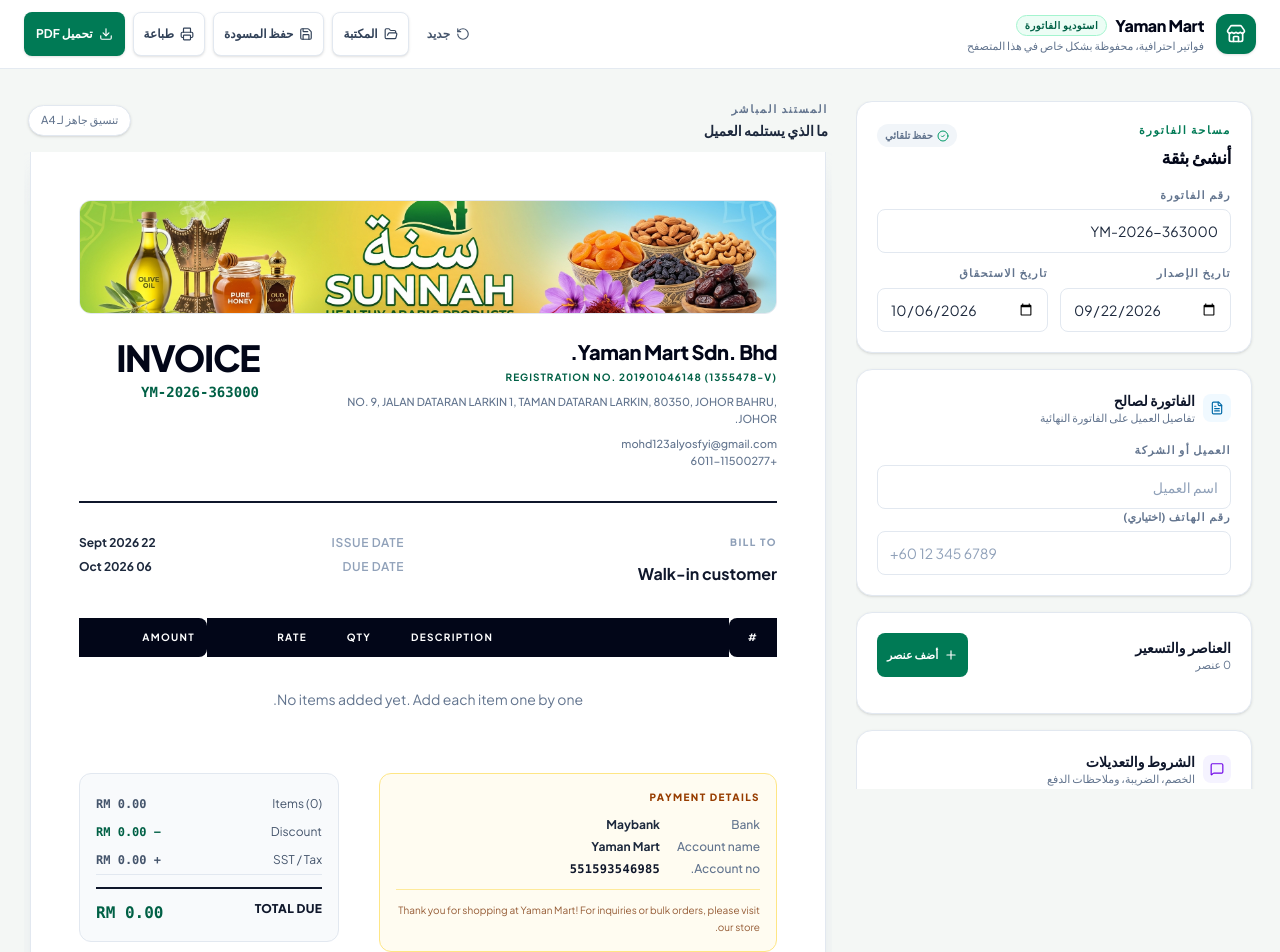
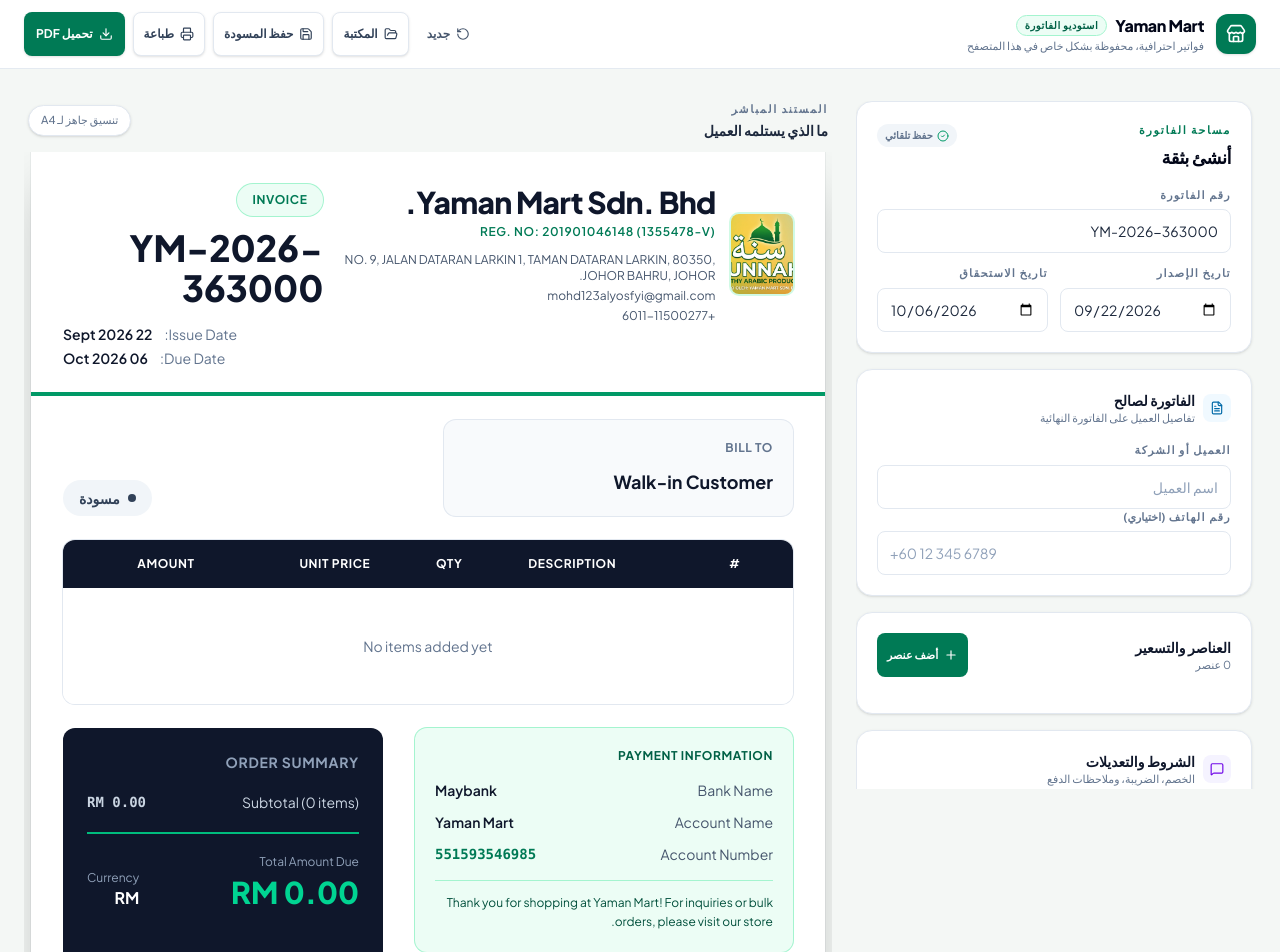
Before and after one commit to amralwaeli/invoice-generator, a React (Vite) app: page / in a window 1280 px wide. Shown: the top 952 px of the page. Built offline with nearby package versions, Linux system fonts and the light colour scheme.

Commit message:
feat: enhance invoice layout and styling for improved readability and print quality

```diff
--- a/src/App.tsx
+++ b/src/App.tsx
@@ -927,87 +927,123 @@
             <div
               ref={previewRef}
               id="printable-invoice"
-              className="invoice-document mx-auto min-h-[1120px] w-full max-w-[794px] bg-white p-4 text-slate-800 shadow-xl shadow-slate-300/40 ring-1 ring-slate-200 sm:p-8 md:p-12"
+              className="invoice-document mx-auto min-h-[1120px] w-full max-w-[794px] bg-white p-0 text-slate-800 shadow-2xl ring-1 ring-slate-900/5 sm:p-0"
             >
-              <div className="flex min-h-[1024px] flex-col">
-                <div className="mb-6 overflow-hidden rounded-xl border border-slate-200 bg-white">
+              <div className="flex min-h-[1024px] flex-col bg-white">
+                {/* Header Section with Logo */}
+                <div className="relative border-b-4 border-emerald-600 px-8 pt-8 pb-6">
+                  <div className="flex items-start justify-between">
+                    <div className="flex items-center gap-4">
+                      <div className="h-20 w-20 overflow-hidden rounded-lg bg-emerald-50 ring-2 ring-emerald-100">
                         <img
                           src={invoice.logoUrl || './yaman_mart_banner.jpg'}
                           alt="Store logo"
-                    className="h-28 w-full object-cover bg-slate-100"
+                          className="h-full w-full object-cover"
                         />
                       </div>
-
-                <div className="flex items-start justify-between gap-8 border-b-2 border-slate-900 pb-8">
-                  <div className="max-w-[440px]">
-                    <p className="text-xl font-black tracking-tight text-slate-950">{invoice.shopName}</p>
+                      <div>
+                        <h1 className="text-3xl font-black tracking-tight text-slate-900">
+                          {invoice.shopName}
+                        </h1>
                         {invoice.companyReg && (
-                      <p className="mt-1 text-[10px] font-bold uppercase tracking-[0.1em] text-emerald-800">
-                        Registration no. {invoice.companyReg}
+                          <p className="mt-1 text-xs font-semibold uppercase tracking-wider text-emerald-700">
+                            Reg. No: {invoice.companyReg}
                           </p>
                         )}
-                    <p className="mt-2 text-[11px] font-medium leading-relaxed text-slate-500">{invoice.shopAddress}</p>
-                    <p className="mt-2 text-[11px] font-medium text-slate-500">{invoice.shopEmail}</p>
-                    <p className="text-[11px] font-medium text-slate-500">{invoice.shopPhone}</p>
+                        <div className="mt-3 space-y-1 text-xs text-slate-600">
+                          <p>{invoice.shopAddress}</p>
+                          <p>{invoice.shopEmail}</p>
+                          <p>{invoice.shopPhone}</p>
                         </div>
-
-                  <div className="min-w-[180px] text-right">
-                    <h2 className="text-4xl font-black tracking-[-0.04em] text-slate-950">INVOICE</h2>
-                    <p className="mt-1 font-mono text-sm font-bold text-emerald-800">{invoice.invoiceNumber || '—'}</p>
                       </div>
                     </div>
 
-                <div className="grid grid-cols-2 gap-12 py-8">
-                  <div>
-                    <p className="text-[10px] font-extrabold uppercase tracking-[0.15em] text-slate-400">Bill to</p>
-                    <p className="mt-3 text-base font-bold text-slate-900">{invoice.customerName.trim() || 'Walk-in customer'}</p>
-                    {invoice.customerPhone && <p className="mt-1 text-xs text-slate-500">{invoice.customerPhone}</p>}
+                    <div className="text-right">
+                      <div className="inline-flex items-center gap-2 rounded-full bg-emerald-50 px-4 py-2 ring-1 ring-emerald-200">
+                        <span className="text-xs font-bold uppercase tracking-wider text-emerald-700">Invoice</span>
                       </div>
-                  <dl className="space-y-2 text-right text-xs">
-                    <div className="flex items-center justify-between gap-6">
-                      <dt className="font-semibold uppercase tracking-wider text-slate-400">Issue date</dt>
-                      <dd className="font-bold text-slate-800">{formatDate(invoice.date)}</dd>
+                      <h2 className="mt-3 text-4xl font-black text-slate-900">
+                        {invoice.invoiceNumber || '—'}
+                      </h2>
+                      <div className="mt-4 space-y-1 text-sm">
+                        <div className="flex items-center justify-end gap-3">
+                          <span className="text-slate-500">Issue Date:</span>
+                          <span className="font-semibold text-slate-900">{formatDate(invoice.date)}</span>
                         </div>
-                    <div className="flex items-center justify-between gap-6">
-                      <dt className="font-semibold uppercase tracking-wider text-slate-400">Due date</dt>
-                      <dd className="font-bold text-slate-800">{formatDate(invoice.dueDate)}</dd>
+                        <div className="flex items-center justify-end gap-3">
+                          <span className="text-slate-500">Due Date:</span>
+                          <span className="font-semibold text-slate-900">{formatDate(invoice.dueDate)}</span>
                         </div>
-                  </dl>
+                      </div>
+                    </div>
+                  </div>
                 </div>
 
-                <table className="w-full border-collapse text-left">
+                {/* Bill To Section */}
+                <div className="px-8 py-6">
+                  <div className="grid grid-cols-2 gap-8">
+                    <div className="rounded-xl bg-slate-50 p-5 ring-1 ring-slate-200">
+                      <h3 className="text-xs font-bold uppercase tracking-wider text-slate-500">Bill To</h3>
+                      <p className="mt-3 text-lg font-bold text-slate-900">
+                        {invoice.customerName.trim() || 'Walk-in Customer'}
+                      </p>
+                      {invoice.customerPhone && (
+                        <p className="mt-1 text-sm text-slate-600">{invoice.customerPhone}</p>
+                      )}
+                    </div>
+
+                    <div className="flex items-end justify-end">
+                      <div className={`inline-flex items-center gap-2 rounded-full px-4 py-2 text-sm font-bold ${
+                        displayStatus === 'paid' ? 'bg-emerald-100 text-emerald-800' :
+                        displayStatus === 'overdue' ? 'bg-rose-100 text-rose-800' :
+                        displayStatus === 'sent' ? 'bg-amber-100 text-amber-800' :
+                        'bg-slate-100 text-slate-700'
+                      }`}>
+                        <span className="h-2 w-2 rounded-full bg-current"></span>
+                        {displayStatusInfo.label}
+                      </div>
+                    </div>
+                  </div>
+                </div>
+
+                {/* Items Table */}
+                <div className="px-8 pb-6">
+                  <div className="overflow-hidden rounded-xl ring-1 ring-slate-200">
+                    <table className="w-full">
                       <thead>
-                    <tr className="bg-slate-950 text-[10px] font-extrabold uppercase tracking-[0.13em] text-white">
-                      <th className="w-12 rounded-l-lg px-3 py-3 text-center">#</th>
-                      <th className="px-3 py-3">Description</th>
-                      <th className="w-20 px-3 py-3 text-center">Qty</th>
-                      <th className="w-28 px-3 py-3 text-right">Rate</th>
-                      <th className="w-32 rounded-r-lg px-3 py-3 text-right">Amount</th>
+                        <tr className="bg-slate-900 text-white">
+                          <th className="px-6 py-4 text-left text-xs font-bold uppercase tracking-wider">#</th>
+                          <th className="px-6 py-4 text-left text-xs font-bold uppercase tracking-wider">Description</th>
+                          <th className="px-6 py-4 text-center text-xs font-bold uppercase tracking-wider">Qty</th>
+                          <th className="px-6 py-4 text-right text-xs font-bold uppercase tracking-wider">Unit Price</th>
+                          <th className="px-6 py-4 text-right text-xs font-bold uppercase tracking-wider">Amount</th>
                         </tr>
                       </thead>
-                  <tbody className="divide-y divide-slate-100">
+                      <tbody className="divide-y divide-slate-200 bg-white">
                         {invoice.items.length === 0 ? (
                           <tr>
-                        <td colSpan={5} className="px-3 py-8 text-center text-sm text-slate-500">
-                          No items added yet. Add each item one by one.
+                            <td colSpan={5} className="px-6 py-12 text-center text-sm text-slate-500">
+                              No items added yet
                             </td>
                           </tr>
                         ) : (
                           invoice.items.map((item, index) => {
                             const lineTotal = numericValue(item.quantity) * numericValue(item.unitPrice);
                             return (
-                          <tr key={item.id} className={index % 2 === 1 ? 'bg-slate-50/70' : ''}>
-                            <td className="px-3 py-4 text-center font-mono text-xs text-slate-400">{String(index + 1).padStart(2, '0')}</td>
-                            <td className="px-3 py-4 text-sm font-semibold text-slate-800">
+                              <tr key={item.id} className={index % 2 === 0 ? 'bg-white' : 'bg-slate-50'}>
+                                <td className="px-6 py-4 text-sm font-mono font-medium text-slate-500">
+                                  {String(index + 1).padStart(2, '0')}
+                                </td>
+                                <td className="px-6 py-4 text-sm font-semibold text-slate-900">
                                   {item.description.trim() || 'Item description'}
                                 </td>
-                            <td className="px-3 py-4 text-center font-mono text-xs font-semibold text-slate-600">
+                                <td className="px-6 py-4 text-center text-sm font-semibold text-slate-700">
                                   {numericValue(item.quantity)}
                                 </td>
-                            <td className="px-3 py-4 text-right font-mono text-xs text-slate-600">
+                                <td className="px-6 py-4 text-right text-sm font-mono text-slate-700">
                                   {formatMoney(numericValue(item.unitPrice), invoice.currencySymbol)}
                                 </td>
-                            <td className="px-3 py-4 text-right font-mono text-xs font-extrabold text-slate-900">
+                                <td className="px-6 py-4 text-right text-sm font-mono font-bold text-slate-900">
                                   {formatMoney(lineTotal, invoice.currencySymbol)}
                                 </td>
                               </tr>
@@ -1016,67 +1052,112 @@
                         )}
                       </tbody>
                     </table>
-
-                <div className="mt-8 grid grid-cols-[1fr_260px] gap-10">
-                  <div className="space-y-5">
-                    <div className="rounded-xl border border-amber-200 bg-amber-50/70 p-4">
-                      <p className="text-[10px] font-extrabold uppercase tracking-[0.14em] text-amber-800">Payment details</p>
-                      <div className="mt-3 grid grid-cols-[100px_1fr] gap-y-1.5 text-xs">
-                        <span className="font-medium text-slate-500">Bank</span>
-                        <span className="font-bold text-slate-800">{invoice.bankName}</span>
-                        <span className="font-medium text-slate-500">Account name</span>
-                        <span className="font-bold text-slate-800">{invoice.accountName}</span>
-                        <span className="font-medium text-slate-500">Account no.</span>
-                        <span className="font-mono font-extrabold tracking-wide text-slate-900">{invoice.accountNumber}</span>
                   </div>
-                      <p className="mt-3 border-t border-amber-200/80 pt-3 text-[10px] leading-relaxed text-amber-900/80">{invoice.notes}</p>
                 </div>
 
-                    {invoice.remarks.trim() && (
-                      <div>
-                        <p className="text-[10px] font-extrabold uppercase tracking-[0.14em] text-slate-400">Remarks</p>
-                        <p className="mt-2 whitespace-pre-line text-xs leading-relaxed text-slate-600">{invoice.remarks}</p>
+                {/* Totals and Payment Section */}
+                <div className="grid grid-cols-[1fr_320px] gap-8 px-8 pb-8">
+                  {/* Payment Details */}
+                  <div className="space-y-6">
+                    <div className="rounded-xl bg-emerald-50 p-5 ring-1 ring-emerald-200">
+                      <h3 className="text-xs font-bold uppercase tracking-wider text-emerald-800">
+                        Payment Information
+                      </h3>
+                      <div className="mt-4 space-y-3">
+                        <div className="flex justify-between text-sm">
+                          <span className="text-slate-600">Bank Name</span>
+                          <span className="font-semibold text-slate-900">{invoice.bankName}</span>
+                        </div>
+                        <div className="flex justify-between text-sm">
+                          <span className="text-slate-600">Account Name</span>
+                          <span className="font-semibold text-slate-900">{invoice.accountName}</span>
+                        </div>
+                        <div className="flex justify-between text-sm">
+                          <span className="text-slate-600">Account Number</span>
+                          <span className="font-mono font-bold text-emerald-700">{invoice.accountNumber}</span>
+                        </div>
+                      </div>
+                      {invoice.notes && (
+                        <p className="mt-4 border-t border-emerald-200 pt-3 text-xs leading-relaxed text-emerald-900">
+                          {invoice.notes}
+                        </p>
+                      )}
+                    </div>
+
+                    {invoice.remarks && (
+                      <div className="rounded-xl bg-slate-50 p-5 ring-1 ring-slate-200">
+                        <h3 className="text-xs font-bold uppercase tracking-wider text-slate-500">
+                          Terms & Conditions
+                        </h3>
+                        <p className="mt-3 text-sm leading-relaxed text-slate-700">
+                          {invoice.remarks}
+                        </p>
                       </div>
                     )}
                   </div>
 
-                  <div className="self-start rounded-xl border border-slate-200 bg-slate-50 p-4 text-xs">
-                    <div className="flex justify-between gap-4 py-1.5 text-slate-600">
-                      <span>Items ({totals.quantity})</span>
+                  {/* Totals */}
+                  <div className="rounded-xl bg-slate-900 p-6 text-white">
+                    <h3 className="text-sm font-bold uppercase tracking-wider text-slate-400">
+                      Order Summary
+                    </h3>
+
+                    <div className="mt-5 space-y-3 text-sm">
+                      <div className="flex justify-between text-slate-300">
+                        <span>Subtotal ({totals.quantity} items)</span>
                         <span className="font-mono font-semibold">{formatMoney(totals.subtotal, invoice.currencySymbol)}</span>
                       </div>
-                    <div className="flex justify-between gap-4 py-1.5 text-slate-600">
+
+                      {totals.discountAmount > 0 && (
+                        <div className="flex justify-between text-emerald-400">
                           <span>
-                        Discount
-                        {numericValue(invoice.discountValue) > 0 && invoice.discountType === 'percentage'
-                          ? ' (' + numericValue(invoice.discountValue) + '%)'
-                          : ''}
+                            Discount {invoice.discountType === 'percentage' && invoice.discountValue > 0 && `(${invoice.discountValue}%)`}
                           </span>
-                      <span className="font-mono font-semibold text-emerald-800">− {formatMoney(totals.discountAmount, invoice.currencySymbol)}</span>
+                          <span className="font-mono font-semibold">− {formatMoney(totals.discountAmount, invoice.currencySymbol)}</span>
                         </div>
-                    <div className="flex justify-between gap-4 border-b border-slate-200 py-1.5 text-slate-600">
+                      )}
+
+                      {totals.taxAmount > 0 && (
+                        <div className="flex justify-between text-slate-300">
                           <span>
-                        {invoice.taxName.trim() || 'Tax'}
-                        {numericValue(invoice.taxRate) > 0 && invoice.taxType === 'percentage'
-                          ? ' (' + numericValue(invoice.taxRate) + '%)'
-                          : ''}
+                            {invoice.taxName || 'Tax'} {invoice.taxType === 'percentage' && invoice.taxRate > 0 && `(${invoice.taxRate}%)`}
                           </span>
                           <span className="font-mono font-semibold">+ {formatMoney(totals.taxAmount, invoice.currencySymbol)}</span>
                         </div>
-                    <div className="mt-3 flex justify-between gap-4 border-t-2 border-slate-900 pt-3">
-                      <span className="font-extrabold uppercase tracking-wide text-slate-900">Total due</span>
-                      <span className="font-mono text-base font-black text-emerald-800">{formatMoney(totals.total, invoice.currencySymbol)}</span>
+                      )}
+                    </div>
+
+                    <div className="mt-5 border-t-2 border-emerald-500 pt-5">
+                      <div className="flex justify-between items-end">
+                        <div>
+                          <p className="text-xs text-slate-400">Total Amount Due</p>
+                          <p className="mt-1 text-3xl font-black text-emerald-400">
+                            {formatMoney(totals.total, invoice.currencySymbol)}
+                          </p>
+                        </div>
+                        <div className="text-right">
+                          <p className="text-xs text-slate-400">Currency</p>
+                          <p className="font-bold">{invoice.currencySymbol}</p>
+                        </div>
+                      </div>
                     </div>
                   </div>
                 </div>
 
-                <footer className="mt-auto pt-10 text-center">
-                  <div className="border-t border-slate-200 pt-5">
-                    <p className="text-[10px] font-bold uppercase tracking-[0.13em] text-slate-400">Thank you for your business</p>
-                    <p className="mt-1 text-[10px] text-slate-400">{invoice.shopName} · {invoice.shopAddress}</p>
-                    <p className="mt-1 text-[10px] text-slate-400">{invoice.shopEmail} · {invoice.shopPhone}</p>
+                {/* Footer */}
+                <div className="mt-auto border-t border-slate-200 px-8 py-6">
+                  <div className="flex items-center justify-between text-xs text-slate-500">
+                    <div>
+                      <p className="font-semibold text-slate-700">Thank you for your business!</p>
+                      <p className="mt-1">Please make payment within the due date to avoid late fees.</p>
                     </div>
-                </footer>
+                    <div className="text-right">
+                      <p className="font-semibold text-slate-700">{invoice.shopName}</p>
+                      <p className="mt-1">{invoice.shopEmail}</p>
+                      <p>{invoice.shopPhone}</p>
+                    </div>
+                  </div>
+                </div>
               </div>
             </div>
           </div>
--- a/src/index.css
+++ b/src/index.css
@@ -36,6 +36,29 @@
 
 .invoice-document {
   width: min(100%, 794px);
+  font-feature-settings: "kern" 1, "liga" 1;
+  -webkit-font-smoothing: antialiased;
+  -moz-osx-font-smoothing: grayscale;
+}
+
+/* Smooth transitions for interactive elements */
+.invoice-document * {
+  transition: none;
+}
+
+/* Better table styling */
+.invoice-document table {
+  border-collapse: separate;
+  border-spacing: 0;
+}
+
+.invoice-document th {
+  font-weight: 700;
+  letter-spacing: 0.05em;
+}
+
+.invoice-document td {
+  vertical-align: middle;
 }
 
 /* Styles applied during client-side PDF canvas rendering */
@@ -109,6 +132,18 @@
     outline: none !important;
   }
 
+  /* Ensure background colors print */
+  .bg-emerald-50,
+  .bg-slate-50,
+  .bg-slate-900,
+  .bg-emerald-600,
+  .bg-emerald-100,
+  .bg-amber-100,
+  .bg-rose-100 {
+    -webkit-print-color-adjust: exact !important;
+    print-color-adjust: exact !important;
+  }
+
   @page {
     size: A4 portrait;
     margin: 6mm;
```
Lines whose indentation alone changed are shown as unchanged.
